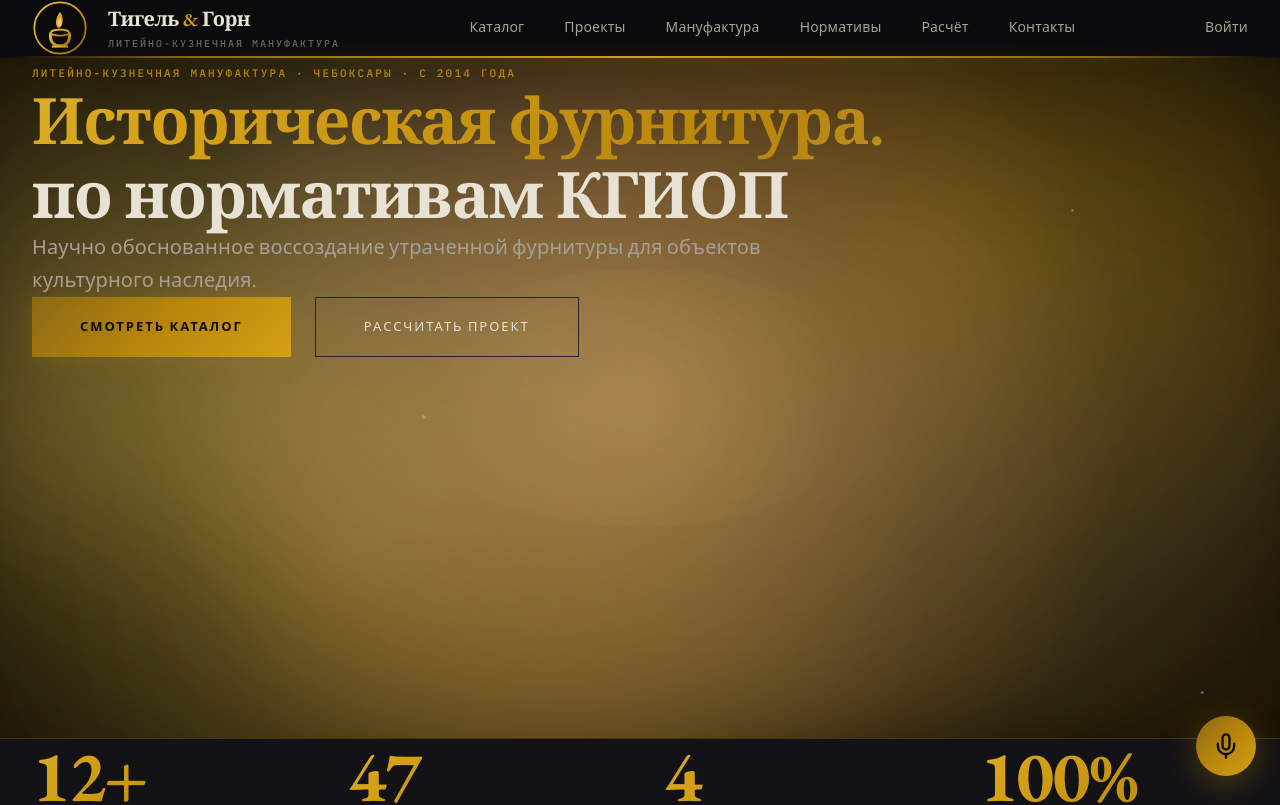
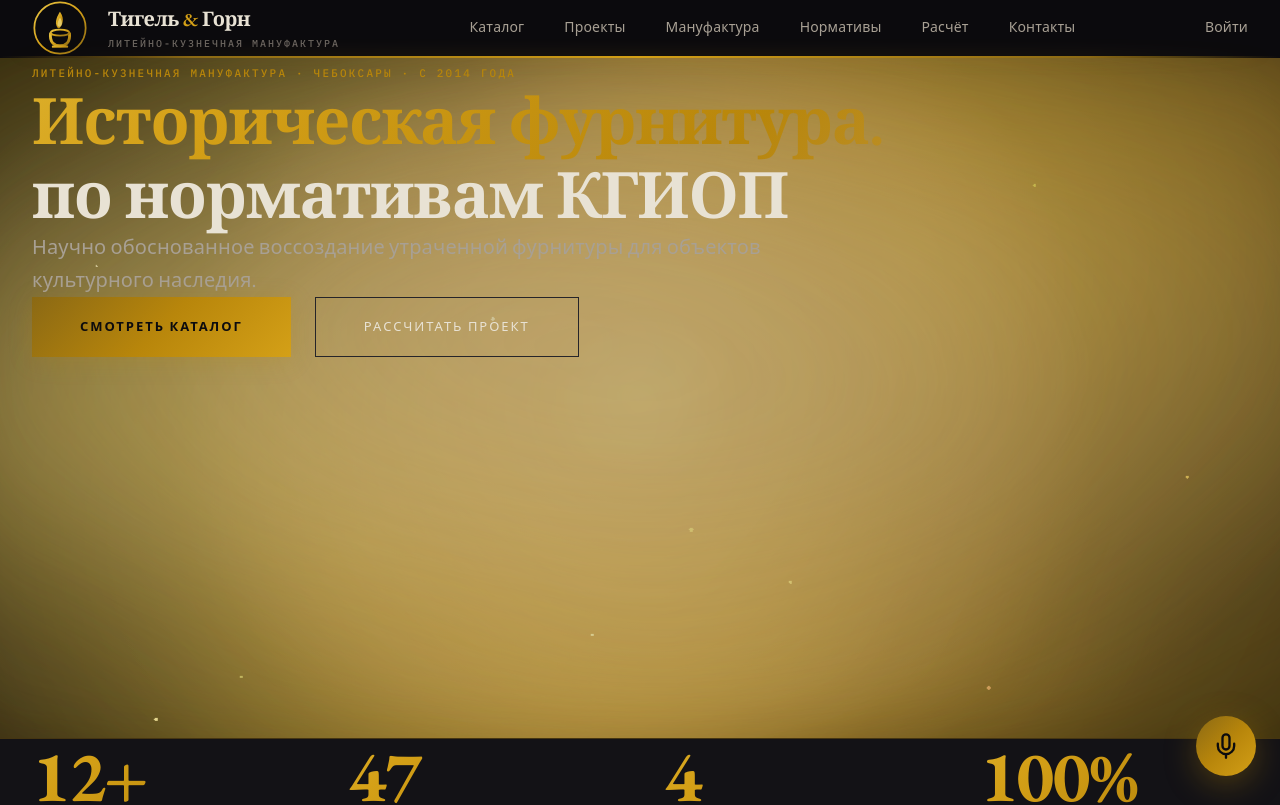
Before and after one commit to farkas240785/TG, a React (Vite) app: page /#/ in a window 1280 px wide. Shown: the top 805 px of the page. Built offline with nearby package versions, Linux system fonts and the light colour scheme.

Commit message:
task snapshot b4588fbf-94da-4b68-acce-345e5f74b4f1

```diff
--- a/src/index.css
+++ b/src/index.css
@@ -444,35 +444,56 @@ h1, h2, h3, h4, h5, h6 {
 /* HERO секция - анимации */
 .hero-molten-metal {
   background:
-    radial-gradient(ellipse at 20% 50%, rgba(232, 197, 71, 0.4) 0%, transparent 50%),
-    radial-gradient(ellipse at 80% 30%, rgba(212, 160, 23, 0.35) 0%, transparent 50%),
-    radial-gradient(ellipse at 50% 80%, rgba(184, 134, 11, 0.3) 0%, transparent 50%),
-    radial-gradient(circle at 40% 60%, rgba(196, 90, 60, 0.25) 0%, transparent 40%);
-  animation: molten-flow 15s ease-in-out infinite;
+    radial-gradient(ellipse at 20% 50%, rgba(232, 197, 71, 0.5) 0%, transparent 50%),
+    radial-gradient(ellipse at 80% 30%, rgba(212, 160, 23, 0.45) 0%, transparent 50%),
+    radial-gradient(ellipse at 50% 80%, rgba(184, 134, 11, 0.4) 0%, transparent 50%),
+    radial-gradient(circle at 40% 60%, rgba(196, 90, 60, 0.35) 0%, transparent 40%),
+    radial-gradient(circle at 60% 40%, rgba(240, 150, 80, 0.3) 0%, transparent 45%);
+  animation: molten-flow 12s ease-in-out infinite, molten-pour 8s ease-in-out infinite;
   filter: blur(60px);
-  opacity: 0.8;
+  opacity: 0.9;
 }
 
 @keyframes molten-flow {
   0%, 100% {
-    background-position: 0% 0%, 100% 0%, 50% 100%, 40% 60%;
-    opacity: 0.6;
+    background-position: 0% 0%, 100% 0%, 50% 100%, 40% 60%, 60% 40%;
+    opacity: 0.7;
     transform: scale(1) rotate(0deg);
   }
   25% {
-    background-position: 25% 15%, 75% 25%, 45% 85%, 50% 55%;
-    opacity: 0.75;
-    transform: scale(1.05) rotate(1deg);
+    background-position: 25% 15%, 75% 25%, 45% 85%, 50% 55%, 55% 45%;
+    opacity: 0.85;
+    transform: scale(1.08) rotate(1deg);
   }
   50% {
-    background-position: 50% 30%, 50% 50%, 50% 70%, 60% 50%;
-    opacity: 0.85;
-    transform: scale(1.1) rotate(0deg);
+    background-position: 50% 30%, 50% 50%, 50% 70%, 60% 50%, 40% 50%;
+    opacity: 0.95;
+    transform: scale(1.15) rotate(0deg);
   }
   75% {
-    background-position: 75% 45%, 25% 75%, 55% 75%, 40% 65%;
-    opacity: 0.7;
-    transform: scale(1.05) rotate(-1deg);
+    background-position: 75% 45%, 25% 75%, 55% 75%, 40% 65%, 60% 35%;
+    opacity: 0.8;
+    transform: scale(1.08) rotate(-1deg);
+  }
+}
+
+/* Эффект литья расплавленного металла */
+@keyframes molten-pour {
+  0%, 100% {
+    background-position: 0% 0%;
+    filter: blur(60px) brightness(1);
+  }
+  30% {
+    background-position: 20% 30%;
+    filter: blur(55px) brightness(1.1);
+  }
+  60% {
+    background-position: 40% 60%;
+    filter: blur(65px) brightness(1.2);
+  }
+  90% {
+    background-position: 10% 20%;
+    filter: blur(58px) brightness(1.05);
   }
 }
 
@@ -485,22 +506,42 @@ h1, h2, h3, h4, h5, h6 {
   right: 0;
   bottom: 0;
   background:
-    radial-gradient(circle at 30% 20%, rgba(255, 223, 100, 0.6) 0%, transparent 4%),
-    radial-gradient(circle at 70% 40%, rgba(240, 190, 50, 0.5) 0%, transparent 3.5%),
-    radial-gradient(circle at 50% 70%, rgba(220, 160, 40, 0.45) 0%, transparent 3%);
-  animation: metal-drops 10s ease-in-out infinite;
+    radial-gradient(circle at 30% 20%, rgba(255, 223, 100, 0.7) 0%, transparent 4%),
+    radial-gradient(circle at 70% 40%, rgba(240, 190, 50, 0.6) 0%, transparent 3.5%),
+    radial-gradient(circle at 50% 70%, rgba(220, 160, 40, 0.55) 0%, transparent 3%),
+    radial-gradient(circle at 25% 60%, rgba(255, 200, 80, 0.5) 0%, transparent 3.5%),
+    radial-gradient(circle at 75% 80%, rgba(230, 170, 60, 0.45) 0%, transparent 3%);
+  animation: metal-drops 8s ease-in-out infinite, metal-drip 12s linear infinite;
   filter: blur(3px);
-  opacity: 0.9;
+  opacity: 0.95;
 }
 
 @keyframes metal-drops {
   0%, 100% {
     transform: translateY(0) scale(1);
-    opacity: 0.6;
+    opacity: 0.7;
+  }
+  25% {
+    transform: translateY(8px) scale(1.05);
+    opacity: 0.85;
   }
   50% {
-    transform: translateY(10px) scale(1.1);
-    opacity: 0.9;
+    transform: translateY(15px) scale(1.12);
+    opacity: 0.95;
+  }
+  75% {
+    transform: translateY(8px) scale(1.05);
+    opacity: 0.85;
+  }
+}
+
+/* Эффект стекания капель */
+@keyframes metal-drip {
+  0% {
+    background-position: 0% 0%, 0% 0%, 0% 0%, 0% 0%, 0% 0%;
+  }
+  100% {
+    background-position: 0% 100%, 0% 100%, 0% 100%, 0% 100%, 0% 100%;
   }
 }
 
@@ -513,21 +554,43 @@ h1, h2, h3, h4, h5, h6 {
   right: 0;
   bottom: 0;
   background:
-    linear-gradient(45deg, transparent 30%, rgba(240, 190, 50, 0.25) 50%, transparent 70%),
-    linear-gradient(-45deg, transparent 30%, rgba(220, 160, 40, 0.2) 50%, transparent 70%);
-  background-size: 200% 200%;
-  animation: metal-waves 12s ease-in-out infinite;
-  opacity: 0.8;
+    linear-gradient(45deg, transparent 25%, rgba(240, 190, 50, 0.35) 50%, transparent 75%),
+    linear-gradient(-45deg, transparent 25%, rgba(220, 160, 40, 0.3) 50%, transparent 75%),
+    linear-gradient(90deg, transparent 30%, rgba(255, 210, 80, 0.25) 50%, transparent 70%);
+  background-size: 200% 200%, 200% 200%, 150% 150%;
+  animation: metal-waves 10s ease-in-out infinite, metal-ripple 6s linear infinite;
+  opacity: 0.9;
 }
 
 @keyframes metal-waves {
   0%, 100% {
-    background-position: 0% 0%, 100% 100%;
-    transform: scale(1);
+    background-position: 0% 0%, 100% 100%, 50% 50%;
+    transform: scale(1) rotate(0deg);
+  }
+  25% {
+    background-position: 25% 25%, 75% 75%, 60% 40%;
+    transform: scale(1.05) rotate(0.5deg);
   }
   50% {
-    background-position: 100% 100%, 0% 0%;
-    transform: scale(1.05);
+    background-position: 50% 50%, 50% 50%, 40% 60%;
+    transform: scale(1.1) rotate(0deg);
+  }
+  75% {
+    background-position: 75% 75%, 25% 25%, 60% 40%;
+    transform: scale(1.05) rotate(-0.5deg);
+  }
+}
+
+/* Эффект ряби на поверхности металла */
+@keyframes metal-ripple {
+  0% {
+    filter: blur(0px) brightness(1);
+  }
+  50% {
+    filter: blur(2px) brightness(1.15);
+  }
+  100% {
+    filter: blur(0px) brightness(1);
   }
 }
 
@@ -582,19 +645,59 @@ h1, h2, h3, h4, h5, h6 {
 
 .hero-sparks {
   background-image:
-    radial-gradient(3px 3px at 20% 30%, rgba(255, 223, 100, 1) 50%, transparent 50%),
-    radial-gradient(3px 3px at 60% 70%, rgba(240, 190, 50, 1) 50%, transparent 50%),
-    radial-gradient(2.5px 2.5px at 50% 50%, rgba(255, 235, 150, 1) 50%, transparent 50%),
-    radial-gradient(2px 2px at 80% 10%, rgba(255, 223, 100, 0.95) 50%, transparent 50%),
-    radial-gradient(3px 3px at 90% 60%, rgba(240, 190, 50, 1) 50%, transparent 50%),
-    radial-gradient(2.5px 2.5px at 33% 88%, rgba(255, 235, 150, 1) 50%, transparent 50%),
-    radial-gradient(3px 3px at 15% 75%, rgba(240, 190, 50, 0.95) 50%, transparent 50%),
-    radial-gradient(2px 2px at 45% 15%, rgba(255, 223, 100, 0.9) 50%, transparent 50%),
-    radial-gradient(2.5px 2.5px at 75% 85%, rgba(220, 120, 80, 0.95) 50%, transparent 50%);
-  background-size: 200% 200%;
-  animation: sparks-fly 6s linear infinite;
+    /* Основные искры от ковки */
+    radial-gradient(4px 4px at 20% 30%, rgba(255, 223, 100, 1) 50%, transparent 50%),
+    radial-gradient(3px 3px at 25% 35%, rgba(255, 200, 50, 0.9) 50%, transparent 50%),
+    radial-gradient(4px 4px at 60% 70%, rgba(240, 190, 50, 1) 50%, transparent 50%),
+    radial-gradient(3px 3px at 65% 75%, rgba(255, 210, 80, 0.95) 50%, transparent 50%),
+    radial-gradient(3.5px 3.5px at 50% 50%, rgba(255, 235, 150, 1) 50%, transparent 50%),
+    radial-gradient(3px 3px at 80% 10%, rgba(255, 223, 100, 0.95) 50%, transparent 50%),
+    radial-gradient(4px 4px at 90% 60%, rgba(240, 190, 50, 1) 50%, transparent 50%),
+    radial-gradient(3px 3px at 85% 65%, rgba(255, 200, 70, 0.9) 50%, transparent 50%),
+    radial-gradient(3.5px 3.5px at 33% 88%, rgba(255, 235, 150, 1) 50%, transparent 50%),
+    radial-gradient(4px 4px at 15% 75%, rgba(240, 190, 50, 0.95) 50%, transparent 50%),
+    radial-gradient(3px 3px at 45% 15%, rgba(255, 223, 100, 0.9) 50%, transparent 50%),
+    radial-gradient(3.5px 3.5px at 75% 85%, rgba(220, 120, 80, 0.95) 50%, transparent 50%),
+    /* Дополнительные мелкие искры */
+    radial-gradient(2px 2px at 30% 45%, rgba(255, 240, 180, 1) 50%, transparent 50%),
+    radial-gradient(2px 2px at 70% 25%, rgba(255, 220, 120, 0.95) 50%, transparent 50%),
+    radial-gradient(2.5px 2.5px at 55% 80%, rgba(255, 230, 140, 1) 50%, transparent 50%);
+  background-size: 150% 150%;
+  animation: sparks-fly 4s linear infinite, sparks-burst 2s ease-in-out infinite;
   opacity: 1;
   mix-blend-mode: screen;
+}
+
+/* Эффект взрыва искр (как от удара молота) */
+@keyframes sparks-burst {
+  0%, 100% {
+    transform: scale(1) translate(0, 0);
+    opacity: 1;
+  }
+  10% {
+    transform: scale(1.3) translate(-5px, -10px);
+    opacity: 1;
+  }
+  20% {
+    transform: scale(0.9) translate(5px, 5px);
+    opacity: 0.8;
+  }
+  30% {
+    transform: scale(1.2) translate(-3px, -8px);
+    opacity: 1;
+  }
+  50% {
+    transform: scale(1) translate(0, 0);
+    opacity: 0.9;
+  }
+  70% {
+    transform: scale(1.15) translate(4px, -6px);
+    opacity: 1;
+  }
+  90% {
+    transform: scale(0.95) translate(-2px, 3px);
+    opacity: 0.85;
+  }
 }
 
 @keyframes sparks-fly {
@@ -637,57 +740,119 @@ h1, h2, h3, h4, h5, h6 {
   right: 0;
   bottom: 0;
   background-image:
-    radial-gradient(2px 2px at 25% 45%, rgba(255, 235, 150, 1) 50%, transparent 50%),
-    radial-gradient(2.5px 2.5px at 65% 25%, rgba(255, 223, 100, 0.95) 50%, transparent 50%),
-    radial-gradient(2px 2px at 85% 55%, rgba(240, 190, 50, 0.9) 50%, transparent 50%),
-    radial-gradient(3px 3px at 10% 80%, rgba(220, 120, 80, 0.85) 50%, transparent 50%);
-  background-size: 250% 250%;
-  animation: sparks-secondary 9s linear infinite;
-  opacity: 0.9;
+    radial-gradient(2.5px 2.5px at 25% 45%, rgba(255, 235, 150, 1) 50%, transparent 50%),
+    radial-gradient(3px 3px at 65% 25%, rgba(255, 223, 100, 0.95) 50%, transparent 50%),
+    radial-gradient(2.5px 2.5px at 85% 55%, rgba(240, 190, 50, 0.9) 50%, transparent 50%),
+    radial-gradient(3.5px 3.5px at 10% 80%, rgba(220, 120, 80, 0.85) 50%, transparent 50%),
+    radial-gradient(2px 2px at 40% 20%, rgba(255, 240, 180, 1) 50%, transparent 50%),
+    radial-gradient(2.5px 2.5px at 55% 90%, rgba(255, 210, 90, 0.95) 50%, transparent 50%);
+  background-size: 200% 200%;
+  animation: sparks-secondary 7s linear infinite, sparks-flicker 1.5s ease-in-out infinite;
+  opacity: 0.95;
   mix-blend-mode: screen;
 }
 
 @keyframes sparks-secondary {
-  0%, 100% {
-    background-position: 0% 0%;
-    opacity: 0.4;
+  0% {
+    background-position: 0% 0%, 0% 0%, 0% 0%, 0% 0%, 0% 0%, 0% 0%;
+    opacity: 0.5;
+  }
+  25% {
+    background-position: 25% 25%, 25% 25%, 25% 25%, 25% 25%, 25% 25%, 25% 25%;
+    opacity: 0.9;
   }
   50% {
-    background-position: 100% 100%;
-    opacity: 0.8;
+    background-position: 50% 50%, 50% 50%, 50% 50%, 50% 50%, 50% 50%, 50% 50%;
+    opacity: 0.7;
+  }
+  75% {
+    background-position: 75% 75%, 75% 75%, 75% 75%, 75% 75%, 75% 75%, 75% 75%;
+    opacity: 0.95;
+  }
+  100% {
+    background-position: 100% 100%, 100% 100%, 100% 100%, 100% 100%, 100% 100%, 100% 100%;
+    opacity: 0.5;
+  }
+}
+
+/* Мерцание вторичных искр */
+@keyframes sparks-flicker {
+  0%, 100% {
+    filter: brightness(1) contrast(1);
+  }
+  25% {
+    filter: brightness(1.3) contrast(1.1);
+  }
+  50% {
+    filter: brightness(0.9) contrast(0.95);
+  }
+  75% {
+    filter: brightness(1.2) contrast(1.05);
   }
 }
 
 .hero-forge-glow {
   background:
-    radial-gradient(circle at 50% 50%, rgba(220, 120, 80, 0.5) 0%, transparent 60%),
-    radial-gradient(circle at 30% 70%, rgba(240, 180, 60, 0.4) 0%, transparent 50%),
-    radial-gradient(circle at 70% 30%, rgba(220, 160, 40, 0.35) 0%, transparent 45%);
-  animation: forge-pulse 4s ease-in-out infinite;
+    radial-gradient(circle at 50% 50%, rgba(220, 120, 80, 0.6) 0%, transparent 60%),
+    radial-gradient(circle at 30% 70%, rgba(240, 180, 60, 0.5) 0%, transparent 50%),
+    radial-gradient(circle at 70% 30%, rgba(220, 160, 40, 0.45) 0%, transparent 45%);
+  animation: forge-pulse 2s ease-in-out infinite, hammer-strike 3s ease-in-out infinite;
   mix-blend-mode: screen;
-  opacity: 0.9;
+  opacity: 0.95;
 }
 
+/* Пульсация горна */
 @keyframes forge-pulse {
   0%, 100% {
-    opacity: 0.3;
+    opacity: 0.4;
     transform: scale(1) rotate(0deg);
     filter: brightness(1);
   }
   25% {
-    opacity: 0.5;
-    transform: scale(1.05) rotate(0.5deg);
-    filter: brightness(1.1);
+    opacity: 0.7;
+    transform: scale(1.08) rotate(0.5deg);
+    filter: brightness(1.2);
   }
   50% {
+    opacity: 0.9;
+    transform: scale(1.2) rotate(0deg);
+    filter: brightness(1.4);
+  }
+  75% {
     opacity: 0.7;
-    transform: scale(1.15) rotate(0deg);
+    transform: scale(1.08) rotate(-0.5deg);
     filter: brightness(1.2);
   }
+}
+
+/* Эффект ударов молота */
+@keyframes hammer-strike {
+  0%, 100% {
+    filter: brightness(1) contrast(1);
+  }
+  5% {
+    filter: brightness(1.8) contrast(1.3);
+  }
+  10% {
+    filter: brightness(1.2) contrast(1.1);
+  }
+  35% {
+    filter: brightness(1) contrast(1);
+  }
+  40% {
+    filter: brightness(1.6) contrast(1.2);
+  }
+  45% {
+    filter: brightness(1.1) contrast(1.05);
+  }
+  70% {
+    filter: brightness(1) contrast(1);
+  }
   75% {
-    opacity: 0.5;
-    transform: scale(1.05) rotate(-0.5deg);
-    filter: brightness(1.1);
+    filter: brightness(1.7) contrast(1.25);
+  }
+  80% {
+    filter: brightness(1.15) contrast(1.08);
   }
 }
 
@@ -699,52 +864,98 @@ h1, h2, h3, h4, h5, h6 {
   left: 50%;
   width: 60%;
   height: 60%;
-  background: radial-gradient(circle, rgba(240, 150, 80, 0.5) 0%, transparent 70%);
+  background: radial-gradient(circle, rgba(240, 150, 80, 0.6) 0%, transparent 70%);
   border-radius: 50%;
   transform: translate(-50%, -50%);
-  animation: heat-waves 3s ease-out infinite;
+  animation: heat-waves 2.5s ease-out infinite;
   opacity: 0;
 }
 
 @keyframes heat-waves {
   0% {
-    width: 20%;
-    height: 20%;
-    opacity: 0.8;
+    width: 15%;
+    height: 15%;
+    opacity: 0.9;
+    filter: blur(10px);
+  }
+  50% {
+    opacity: 0.6;
+    filter: blur(20px);
   }
   100% {
-    width: 100%;
-    height: 100%;
+    width: 120%;
+    height: 120%;
     opacity: 0;
+    filter: blur(30px);
   }
+}
+
+/* Дополнительные волны жара с задержкой */
+.hero-forge-glow::after {
+  content: '';
+  position: absolute;
+  top: 50%;
+  left: 50%;
+  width: 50%;
+  height: 50%;
+  background: radial-gradient(circle, rgba(255, 180, 100, 0.5) 0%, transparent 65%);
+  border-radius: 50%;
+  transform: translate(-50%, -50%);
+  animation: heat-waves 2.5s ease-out infinite 1.25s;
+  opacity: 0;
 }
 
 .hero-smoke {
   background:
-    radial-gradient(ellipse at 30% 40%, rgba(150, 140, 130, 0.25) 0%, transparent 50%),
-    radial-gradient(ellipse at 70% 60%, rgba(140, 130, 120, 0.2) 0%, transparent 50%),
-    radial-gradient(ellipse at 50% 80%, rgba(120, 110, 100, 0.18) 0%, transparent 60%);
-  animation: smoke-rise 20s ease-in-out infinite;
-  filter: blur(30px);
-  opacity: 0.7;
+    radial-gradient(ellipse at 30% 40%, rgba(150, 140, 130, 0.3) 0%, transparent 50%),
+    radial-gradient(ellipse at 70% 60%, rgba(140, 130, 120, 0.25) 0%, transparent 50%),
+    radial-gradient(ellipse at 50% 80%, rgba(120, 110, 100, 0.22) 0%, transparent 60%),
+    radial-gradient(ellipse at 20% 70%, rgba(160, 150, 140, 0.2) 0%, transparent 55%),
+    radial-gradient(ellipse at 80% 30%, rgba(130, 120, 110, 0.18) 0%, transparent 50%);
+  animation: smoke-rise 18s ease-in-out infinite, smoke-swirl 25s linear infinite;
+  filter: blur(35px);
+  opacity: 0.8;
 }
 
 @keyframes smoke-rise {
   0%, 100% {
     transform: translateY(0) scale(1) rotate(0deg);
-    opacity: 0.4;
+    opacity: 0.5;
+  }
+  20% {
+    transform: translateY(-20px) scale(1.05) rotate(2deg);
+    opacity: 0.65;
+  }
+  40% {
+    transform: translateY(-35px) scale(1.1) rotate(-1deg);
+    opacity: 0.8;
+  }
+  60% {
+    transform: translateY(-25px) scale(1.08) rotate(1deg);
+    opacity: 0.7;
+  }
+  80% {
+    transform: translateY(-15px) scale(1.03) rotate(-2deg);
+    opacity: 0.6;
+  }
+}
+
+/* Вихревое движение дыма */
+@keyframes smoke-swirl {
+  0% {
+    background-position: 0% 0%, 100% 100%, 50% 50%, 20% 80%, 80% 20%;
   }
   25% {
-    transform: translateY(-15px) scale(1.03) rotate(1deg);
-    opacity: 0.55;
+    background-position: 25% 15%, 75% 85%, 60% 40%, 35% 65%, 65% 35%;
   }
   50% {
-    transform: translateY(-30px) scale(1.08) rotate(0deg);
-    opacity: 0.7;
+    background-position: 50% 30%, 50% 70%, 40% 60%, 50% 50%, 50% 50%;
   }
   75% {
-    transform: translateY(-15px) scale(1.03) rotate(-1deg);
-    opacity: 0.55;
+    background-position: 75% 45%, 25% 55%, 60% 40%, 65% 35%, 35% 65%;
+  }
+  100% {
+    background-position: 100% 60%, 0% 40%, 50% 50%, 80% 20%, 20% 80%;
   }
 }
 
@@ -757,22 +968,43 @@ h1, h2, h3, h4, h5, h6 {
   right: 0;
   bottom: 0;
   background:
-    radial-gradient(ellipse at 40% 30%, rgba(160, 150, 140, 0.2) 0%, transparent 45%),
-    radial-gradient(ellipse at 60% 70%, rgba(140, 130, 120, 0.18) 0%, transparent 55%);
-  animation: smoke-drift 25s ease-in-out infinite;
-  filter: blur(35px);
-  opacity: 0.8;
+    radial-gradient(ellipse at 40% 30%, rgba(160, 150, 140, 0.25) 0%, transparent 45%),
+    radial-gradient(ellipse at 60% 70%, rgba(140, 130, 120, 0.22) 0%, transparent 55%),
+    radial-gradient(ellipse at 25% 50%, rgba(170, 160, 150, 0.2) 0%, transparent 50%),
+    radial-gradient(ellipse at 75% 40%, rgba(150, 140, 130, 0.18) 0%, transparent 48%);
+  animation: smoke-drift 22s ease-in-out infinite, smoke-expand 30s linear infinite;
+  filter: blur(40px);
+  opacity: 0.85;
 }
 
 @keyframes smoke-drift {
   0%, 100% {
-    transform: translateX(0) translateY(0);
+    transform: translateX(0) translateY(0) scale(1);
   }
-  33% {
-    transform: translateX(20px) translateY(-10px);
+  25% {
+    transform: translateX(25px) translateY(-15px) scale(1.05);
   }
-  66% {
-    transform: translateX(-15px) translateY(-20px);
+  50% {
+    transform: translateX(-10px) translateY(-25px) scale(1.1);
+  }
+  75% {
+    transform: translateX(-20px) translateY(-10px) scale(1.05);
+  }
+}
+
+/* Расширение дыма */
+@keyframes smoke-expand {
+  0% {
+    background-position: 0% 0%, 100% 100%, 25% 50%, 75% 40%;
+    opacity: 0.7;
+  }
+  50% {
+    background-position: 50% 50%, 50% 50%, 50% 50%, 50% 50%;
+    opacity: 0.9;
+  }
+  100% {
+    background-position: 100% 100%, 0% 0%, 75% 50%, 25% 60%;
+    opacity: 0.7;
   }
 }
 
```
Also changed, not shown: 1 other file (tests, documents, lock files or other folders).
